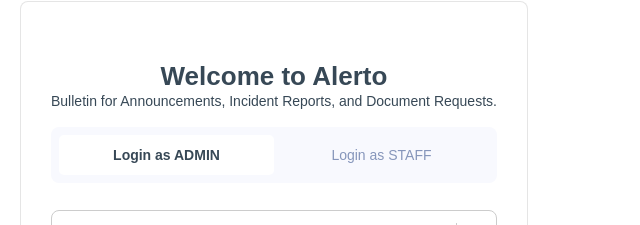
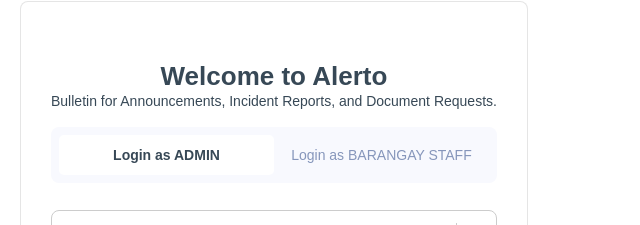
Before and after one commit to alleona-asis/Alerto, a React (Vite) app in the folder Web-Frontend/: page /login in a window 1280 px wide. Shown: the part 113-338 px from the top of the page, without its empty margins (0-640 px from the left). Built offline with nearby package versions, Linux system fonts and the light colour scheme; no server answers; the HTML template or start-up script is replaced by a standard one; what phil-reg-prov-mun-brgy would draw is missing.

Commit message:
test lgu upload3

```diff
--- a/Web-Frontend/src/pages/Authentication/login.jsx
+++ b/Web-Frontend/src/pages/Authentication/login.jsx
@@ -317,7 +317,7 @@
                 resetForm();
               }}
             >
-              Login as STAFF
+              Login as BARANGAY STAFF
             </button>
           </div>
         </div>
```
